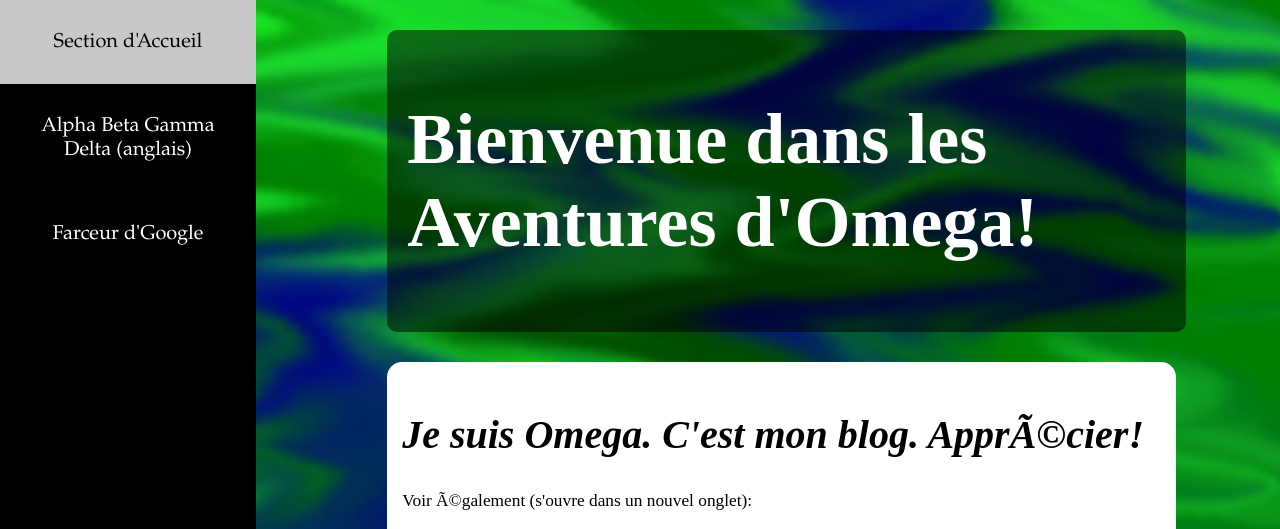
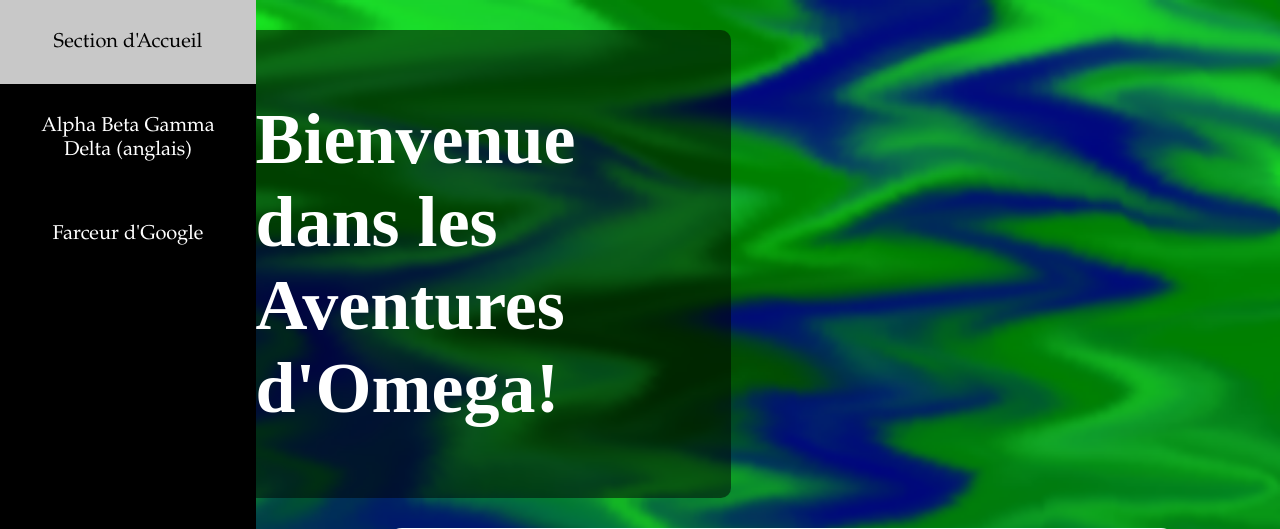
Before and after one commit to zyrikl/zyrikl.github.io, a PHP site: page / in a window 1280 px wide. Shown: the top 529 px of the page. Run offline with PHP 8.4, Linux system fonts and the light colour scheme.

Commit message:
Update style.css

```diff
--- a/style.css
+++ b/style.css
@@ -64,5 +64,5 @@
   cursor: pointer;
 }
 .divider {
-        width:
+  width: 60%;
 }
```
Lines whose indentation alone changed are shown as unchanged.
